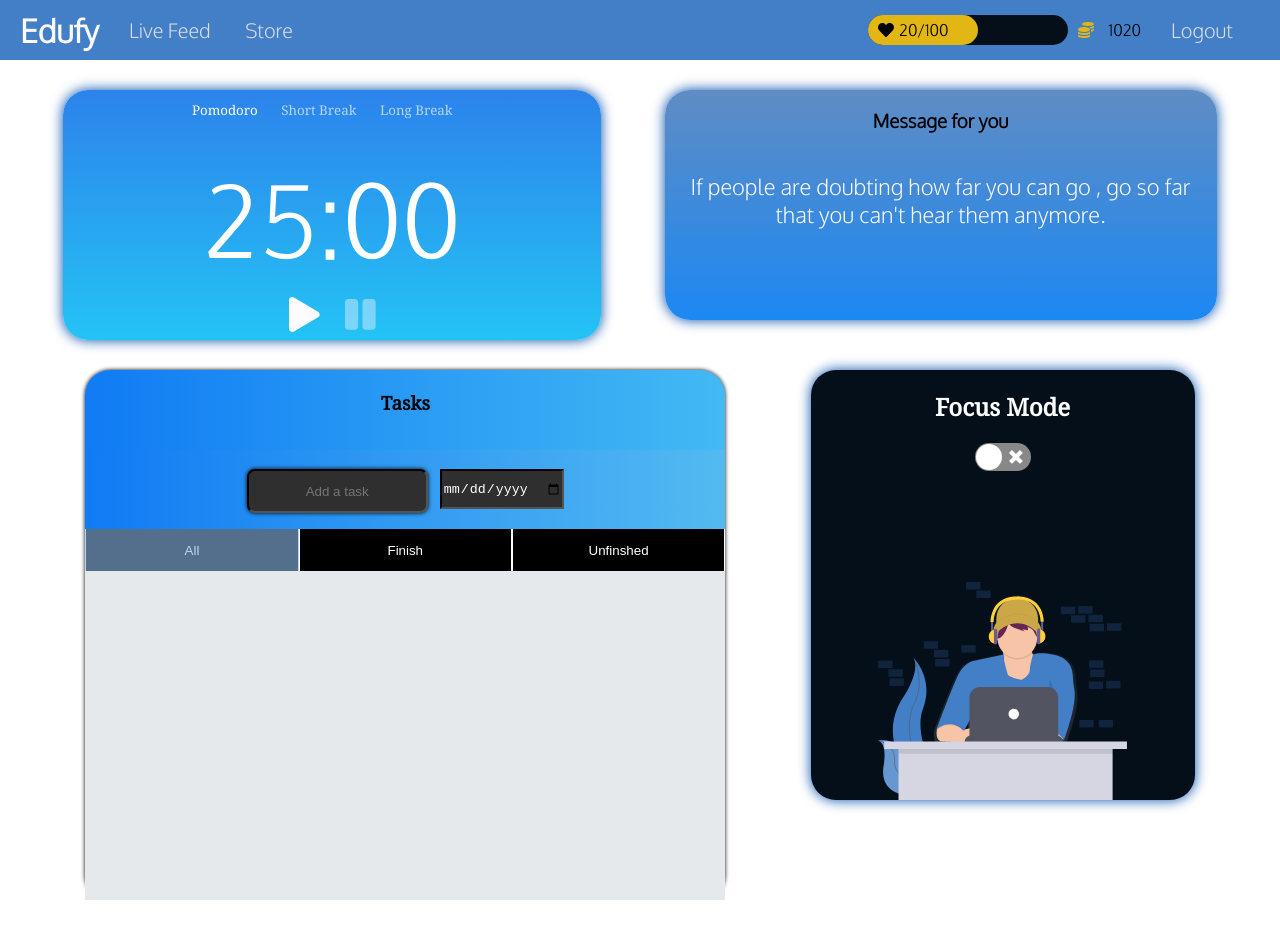
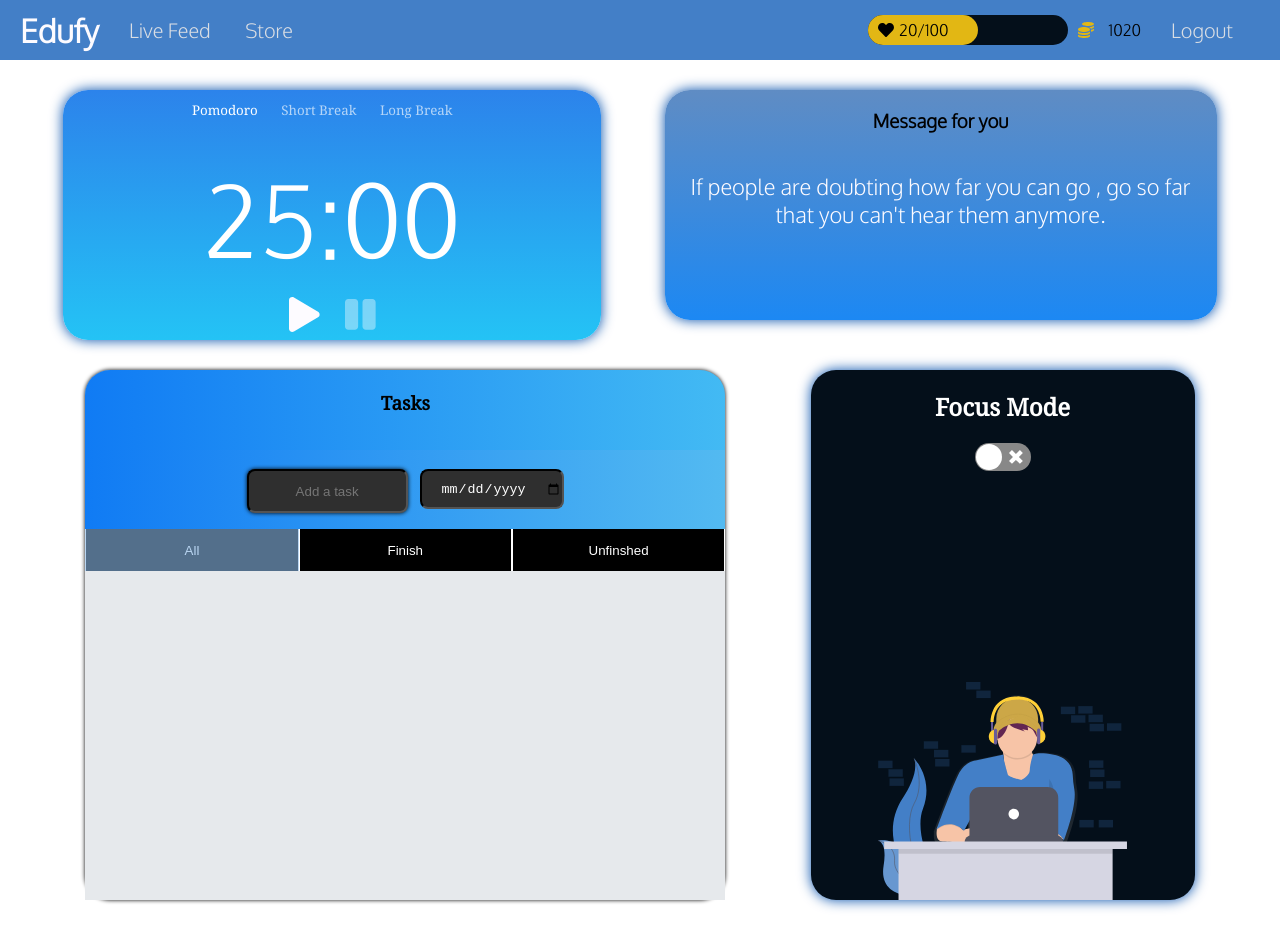
Before and after one commit to jamessnguyenn/EduFy, a React (Create React App) app: page /profile in a window 1280 px wide. Before the commit the page ends 900 px from the top, so only its background shows below. Built offline with nearby package versions, Linux system fonts and the light colour scheme.

Commit message:
ready for deployment

```diff
--- a/src/components/productivePage/focusMode/focusMode.css
+++ b/src/components/productivePage/focusMode/focusMode.css
@@ -5,7 +5,7 @@
     width: 100%;
     height: 100%; */
   width: 30%;
-  height: 430px;
+  height: 530px;
   background-color: var(--main-dark);
   display: flex;
   justify-content: start;
--- a/src/components/productivePage/toDoList/toDoList.css
+++ b/src/components/productivePage/toDoList/toDoList.css
@@ -7,6 +7,7 @@
   border-top-color: 25px solid red;
 
   height: 530px;
+  margin-bottom:30px;
 }
 
 .toDoName {
@@ -113,11 +114,13 @@ taskInput::-ms-input-placeholder {
 }
 
 .dateInput {
-  width: 60%;
+  width: 80%;
+  text-align: center;
   background-color: rgb(47, 47, 47);
   margin-left: 12px;
   color: white;
   border-color: black;
+  border-radius: 8px;
 }
 
 /* .btnLeft {
@@ -149,6 +152,7 @@ taskInput::-ms-input-placeholder {
   align-items: center;
   border: 0px;
   overflow: scroll;
+  overflow-x: hidden;
   padding: 20px;
   background-color: #e6e9ec;
 }
```
